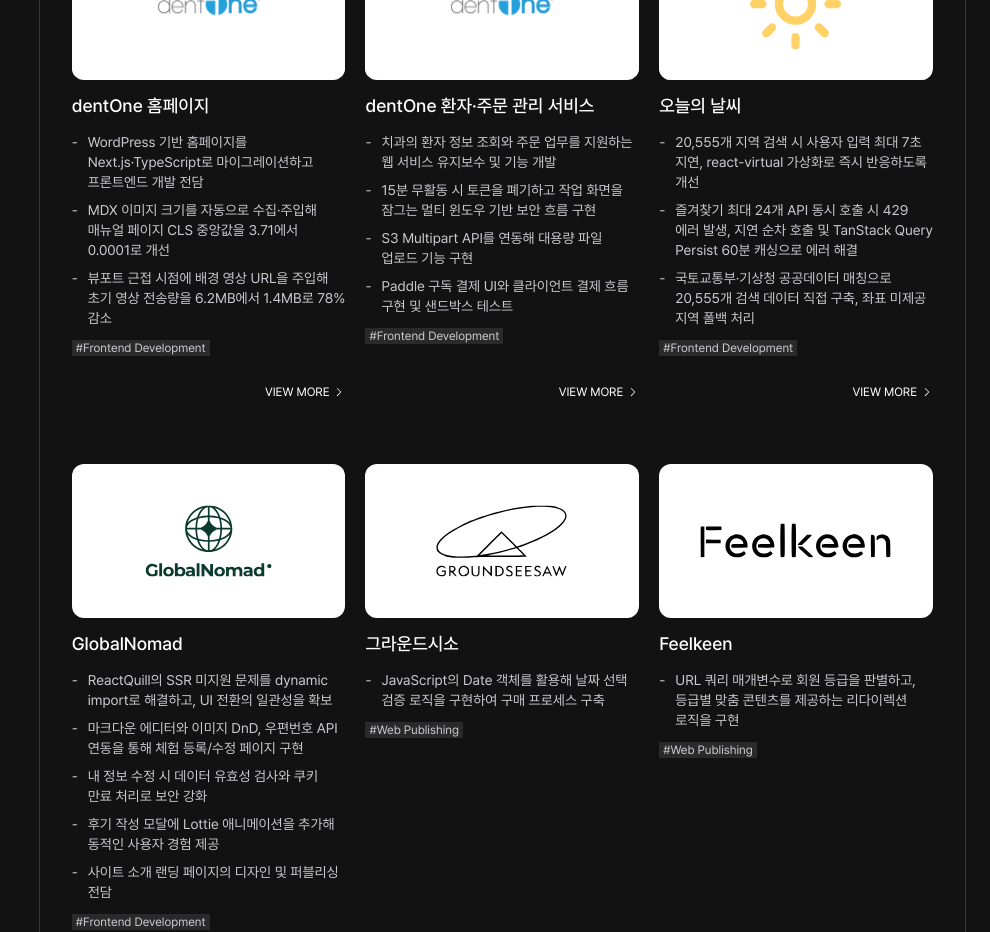
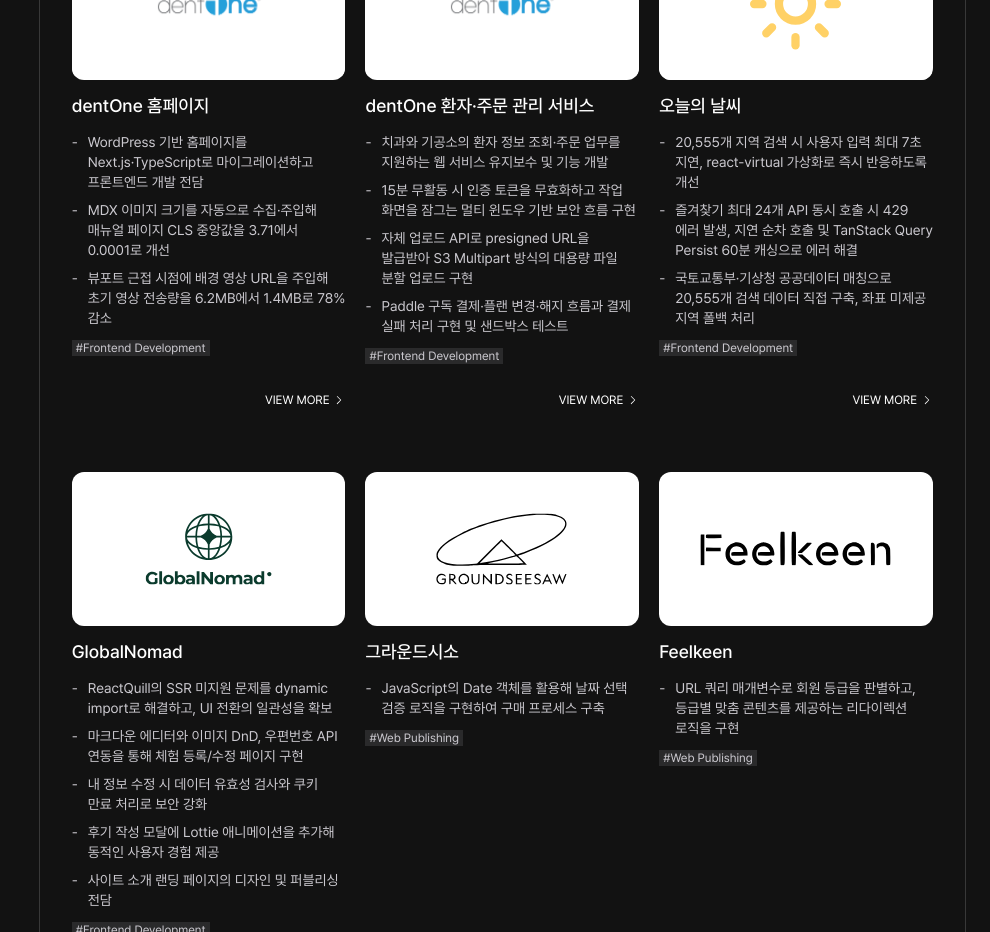
Before and after one commit to eunbinnie/fe-portfolio, a Next.js app: page / in a window 1280 px wide. Shown: the part 1220-2152 px from the top of the page, without its empty margins (290-1280 px from the left). Built offline with nearby package versions, Linux system fonts and the light colour scheme.

Commit message:
docs: dentOne 프로젝트 내용 수정

```diff
--- a/src/constants/projects.ts
+++ b/src/constants/projects.ts
@@ -5,7 +5,15 @@ const PROJECTS: IProjectItem[] = [
     title: 'dentOne 홈페이지',
     tag: 'Frontend Development',
     thumbnail: '/icons/dentOne.png',
-    skills: ['Next.js', 'TypeScript', 'Tailwind CSS', 'shadcn/ui', 'Storybook'],
+    skills: [
+      'Next.js',
+      'TypeScript',
+      'Tailwind CSS',
+      'shadcn/ui',
+      'MDX',
+      'next-intl',
+      'Storybook',
+    ],
     summary: [
       'WordPress 기반 홈페이지를 Next.js·TypeScript로 마이그레이션하고 프론트엔드 개발 전담',
       'MDX 이미지 크기를 자동으로 수집·주입해 매뉴얼 페이지 CLS 중앙값을 3.71에서 0.0001로 개선',
@@ -18,20 +26,19 @@ const PROJECTS: IProjectItem[] = [
       {
         title: 'MDX 이미지 크기 자동 수집·주입으로 CLS 개선',
         trouble:
-          'CDN URL로 참조하는 매뉴얼 이미지의 크기가 지정되지 않아, 이미지가 로드된 후 본문이 밀리며 사용자가 읽던 위치가 바뀌는 문제가 발생했습니다. 이미지 68개 중 66개에 width 속성이 없는 페이지를 네트워크 스로틀링 조건에서 측정한 결과, 표준 CLS 중앙값이 3.71로 나타났습니다.',
+          'CDN URL로 참조하는 매뉴얼 이미지에 크기가 지정되지 않아, 이미지가 로드된 후 본문이 밀리며 사용자가 읽던 위치가 바뀌는 문제가 발생했습니다. 이미지 66장이 실린 매뉴얼 페이지를 네트워크 스로틀링 조건에서 측정한 결과, 표준 CLS 중앙값이 3.71로 나타났습니다.',
         solve:
-          'MDX 콘텐츠 114편과 원격 이미지 437장의 크기를 수작업으로 관리하면 누락 위험이 있고, 빌드마다 전체 이미지를 내려받으면 시간과 네트워크 부담이 커진다고 판단했습니다. 이에 이미지 크기를 JSON으로 캐싱하고, MDX를 스캔해 캐시에 없는 이미지만 CDN에서 내려받아 크기를 수집하도록 구현했습니다. 렌더링 시 width와 height를 주입해 이미지 영역을 미리 확보하고, 수집 스크립트를 npm lifecycle의 predev와 prebuild에 연결했습니다. 동일한 측정 조건에서 표준 CLS 중앙값을 3.71에서 0.0001로 개선했습니다.',
+          'MDX 문서 114편과 원격 이미지 429장의 크기를 수작업으로 관리하면 누락 위험이 있고, 빌드마다 전체 이미지를 내려받으면 시간과 네트워크 부담이 커진다고 판단했습니다. 이에 이미지 크기를 JSON으로 캐싱하고, MDX를 스캔해 캐시에 없는 이미지만 CDN에서 내려받아 크기를 수집하도록 구현했습니다. 렌더링 시 width와 height를 주입해 이미지 영역을 미리 확보하고, 크기를 못 구한 이미지는 일반 img로 폴백해 네트워크 없는 CI에서도 빌드가 깨지지 않게 했습니다. 수집 스크립트는 npm lifecycle의 predev·prebuild에 연결했습니다. 동일한 측정 조건에서 표준 CLS 중앙값을 3.71에서 0.0001로 개선했습니다.',
       },
       {
         title: '배경 영상 지연 로딩으로 초기 전송량 감소',
         trouble:
-          '배경 영상 14개가 배치된 긴 랜딩 페이지에서 Chrome DevTools Network를 확인하던 중, 사용자가 스크롤하지 않아도 하단 영상까지 초기 진입 시 요청되는 현상을 발견했습니다. 아직 보지 않은 영역의 영상까지 다운로드되어 불필요한 초기 데이터 전송이 발생했습니다.',
+          '자동 재생 배경 영상이 여러 섹션에 배치된 긴 랜딩 페이지에서 Chrome DevTools Network를 확인하던 중, 사용자가 스크롤하지 않아도 하단 영상까지 초기 진입 시 요청되는 현상을 발견했습니다. 반응형 대응으로 display:none 처리된 중복 사본까지 포함해 영상 요청이 21건 발생했습니다.',
         solve:
-          'preload="none"만으로는 자동 재생 영상의 요청을 제어하기 어려워, 영상 URL을 제공하는 시점 자체를 늦추는 방식을 선택했습니다. 초기 렌더링에서는 src를 주입하지 않고, IntersectionObserver가 뷰포트 근접을 감지한 영상에만 src를 주입하는 지연 로딩 컴포넌트를 구현했습니다. Chrome DevTools Network 기준 초기 영상 전송량을 6.2MB에서 1.4MB로 78% 줄이고, 영상 요청 수를 21건에서 4건으로 줄였습니다.',
+          'preload="none"만으로는 자동 재생 영상의 요청을 제어하기 어려워, 영상 URL을 제공하는 시점 자체를 늦추는 방식을 선택했습니다. 초기 렌더링에서는 src를 주입하지 않고, IntersectionObserver가 뷰포트 300px 이내 근접을 감지한 영상에만 src를 주입하는 지연 로딩 컴포넌트를 구현했습니다. display:none인 영상은 교차하지 않으므로 화면 폭에 따라 숨겨진 사본은 요청되지 않습니다. Chrome DevTools Network 기준 초기 영상 전송량을 6.2MB에서 1.4MB로 78% 줄이고, 영상 요청 수를 21건에서 4건으로 줄였습니다.',
       },
     ],
-    // 공개 홈페이지 주소로 교체
-    demoLink: '',
+    // demoLink: 'https://www.ezdentone.com',
   },
   {
     title: 'dentOne 환자·주문 관리 서비스',
@@ -39,10 +46,10 @@ const PROJECTS: IProjectItem[] = [
     thumbnail: '/icons/dentOne.png',
     skills: ['JavaScript', 'PHP'],
     summary: [
-      '치과의 환자 정보 조회와 주문 업무를 지원하는 웹 서비스 유지보수 및 기능 개발',
-      '15분 무활동 시 토큰을 폐기하고 작업 화면을 잠그는 멀티 윈도우 기반 보안 흐름 구현',
-      'S3 Multipart API를 연동해 대용량 파일 업로드 기능 구현',
-      'Paddle 구독 결제 UI와 클라이언트 결제 흐름 구현 및 샌드박스 테스트',
+      '치과와 기공소의 환자 정보 조회·주문 업무를 지원하는 웹 서비스 유지보수 및 기능 개발',
+      '15분 무활동 시 인증 토큰을 무효화하고 작업 화면을 잠그는 멀티 윈도우 기반 보안 흐름 구현',
+      '자체 업로드 API로 presigned URL을 발급받아 S3 Multipart 방식의 대용량 파일 분할 업로드 구현',
+      'Paddle 구독 결제·플랜 변경·해지 흐름과 결제 실패 처리 구현 및 샌드박스 테스트',
     ],
     headCount: 3,
     teamComposition: '프론트엔드 1 · 백엔드 1 · 디자이너 1',
@@ -51,26 +58,25 @@ const PROJECTS: IProjectItem[] = [
       {
         title: '멀티 윈도우 환경의 인증 기반 화면 잠금',
         trouble:
-          '환자 정보 보호를 위해 15분 동안 사용하지 않으면 자동 로그아웃되도록 되어 있었지만, 다시 로그인한 뒤 기존 작업 상태가 유지되지 않아 환자 조회부터 다시 진행해야 하는 불편이 있었습니다. 또한 서버 요청 발생 여부만으로는 실제 사용자 활동을 정확히 판단하기 어려웠습니다.',
+          '환자 정보 보호를 위해 15분 동안 사용하지 않으면 자동 로그아웃되도록 되어 있었지만, 다시 로그인한 뒤 기존 작업 상태가 유지되지 않아 환자 조회부터 다시 진행해야 하는 불편이 있었습니다. 또한 서버 요청 발생 여부만으로는 실제 사용자 활동을 정확히 판단하기 어려웠고, 메인 창과 팝업 창이 함께 열리는 구조여서 창마다 잠금 상태가 달라질 수 있었습니다.',
         solve:
-          '마우스와 키보드 입력을 기준으로 15분 동안의 사용자 무활동을 감지하고, 로그아웃 대신 현재 작업 화면 위에 인증 기반 잠금 화면을 표시하도록 구현했습니다. 잠금 시 access token과 refresh token을 폐기해 DevTools로 잠금 UI를 제거하더라도 환자 데이터에 접근할 수 없게 처리했습니다. 여러 창에서 인증 상태가 달라지지 않도록 잠금과 해제 상태를 동기화하고, 재인증에 성공하면 기존 작업 화면을 이어서 사용할 수 있도록 구성했습니다.',
+          '마우스·키보드·스크롤·클릭 등 실제 입력 이벤트를 기준으로 15분 무활동을 감지하고, 로그아웃 대신 현재 작업 화면 위에 계정 비밀번호 재인증 잠금 화면을 표시하도록 구현했습니다. 잠금 시점에 인증 서버로 access token과 refresh token을 무효화하고 서버 세션에 잠금 플래그를 세워, DevTools로 잠금 UI를 제거하거나 페이지를 새로고침해도 환자 데이터 조회와 토큰 재발급이 모두 차단되도록 했습니다. 잠금 UI는 MutationObserver로 삭제·숨김 시도를 감시해 복구하고, 잠금 중 발생한 401 응답은 재발급 대신 잠금 화면을 유지하도록 처리했습니다. 여러 창의 잠금·해제 상태는 localStorage 이벤트로 동기화하고, 창 생존 신호(heartbeat)를 기준으로 비밀번호 입력 창을 한 곳만 선출해 나머지 창에는 안내 화면만 노출했습니다. 재인증에 성공하면 기존 작업 화면을 그대로 이어서 사용할 수 있습니다.',
       },
       {
         title: '대용량 파일의 안정적인 분할 업로드',
         trouble:
           '치과 주문 과정에서 대용량 파일을 업로드해야 했으며, 하나의 요청으로 전체 파일을 전송하면 네트워크 상태에 따라 업로드 실패 가능성이 커지고 진행 상태를 사용자에게 안내하기 어려웠습니다.',
         solve:
-          'AWS S3 Multipart API를 연동해 파일을 여러 조각으로 나누어 업로드하고, 각 조각의 업로드 결과를 수집한 뒤 전체 업로드를 완료하도록 구현했습니다. 업로드 진행률과 처리 상태를 화면에 표시해 사용자가 전송 상태를 확인할 수 있도록 구성했습니다.',
+          '자체 업로드 API(init / part-url / complete / abort)를 통해 S3 Multipart 업로드 세션을 생성하고, 서버가 지정한 파트 크기로 파일을 나눠 파트별 presigned URL로 S3에 직접 PUT 업로드하도록 구현했습니다. 각 파트의 ETag를 수집해 complete 단계에서 하나의 파일로 조립하고, 중간 실패 시 abort를 호출해 남은 업로드 세션을 정리했습니다. 업로드된 파트 수를 기준으로 진행률을 표시하되 조립 완료 전에는 100%가 표시되지 않도록 상한을 두었고, 소용량 파일은 단일 PUT 업로드 흐름으로 분기했습니다. 업로드는 먼저 임시 경로에 올린 뒤 주문 이력 생성 후 최종 경로로 이동시키고, 이동과 DB 확정이 모두 성공한 시점에만 화면에 노출되도록 구성했습니다.',
       },
       {
-        title: 'Paddle 구독 결제 흐름 구현',
+        title: 'Paddle 구독 결제 및 구독 상태 관리 구현',
         trouble:
-          '서비스 내에서 사용자가 구독 상품을 선택하고 결제를 진행한 뒤, 카드 변경이나 재결제 대기 상태까지 확인할 수 있는 클라이언트 결제 흐름이 필요했습니다.',
+          '서비스 내에서 사용자가 구독 상품을 선택해 결제하고, 이후 플랜 변경·해지·결제 실패까지 구독 상태를 확인하고 처리할 수 있는 흐름이 필요했습니다.',
         solve:
-          'Paddle을 연동해 구독 상품 선택과 결제 UI를 구현하고, 결제 결과에 따라 화면 상태가 변경되도록 클라이언트 흐름을 구성했습니다. 카드 변경 이후에는 즉시 성공으로 처리하지 않고 재결제 대기 상태를 표시했으며, Paddle 샌드박스 환경에서 결제 흐름을 테스트했습니다.',
+          'Paddle.js를 연동해 구독 상품 선택과 결제 UI를 구현하고, 결제 완료·실패 이벤트에 따라 화면 상태가 변경되도록 클라이언트 흐름을 구성했습니다. 결제 실패 시에는 Paddle 에러 코드를 한국어·영어 안내 문구로 매핑해 원인을 알 수 있게 했고, 구독 해지 예약과 철회, 다운그레이드 예약과 취소, 결제 실패(past due) 상태의 카드 변경 후 재결제 대기 상태를 화면에 표시했습니다. PHP 측에서는 Paddle API를 호출해 가격·구독·카드 변경 트랜잭션 정보를 조회하고, API 키와 클라이언트 토큰 형식으로 샌드박스/운영 환경을 자동 판별하도록 구성한 뒤 샌드박스에서 결제 흐름을 테스트했습니다.',
       },
     ],
-    // 사내 서비스라면 githubLink와 demoLink를 생략
   },
   {
     title: '오늘의 날씨',
```
